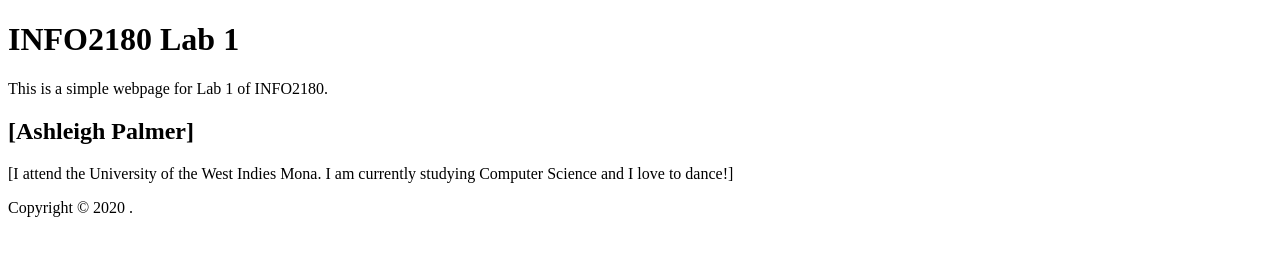
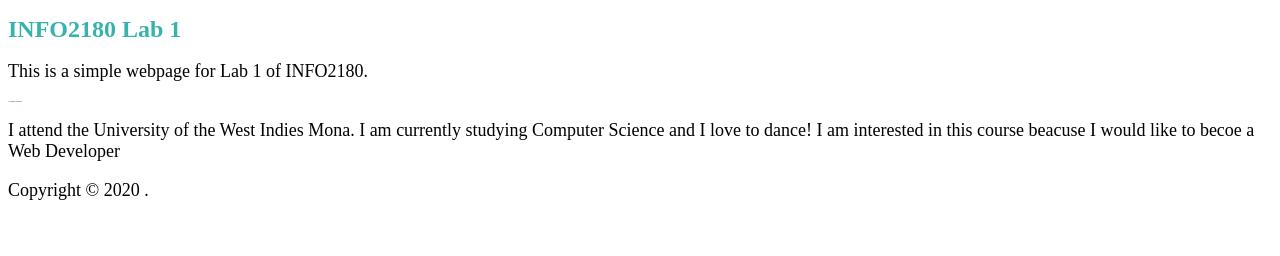
Before and after one commit to Leighzs/info2180-lab1, a plain HTML site: page index.html in a window 1280 px wide. Drawn offline with Linux system fonts and the light colour scheme.

Commit message:
Edited index.html

```diff
--- a/index.html
+++ b/index.html
@@ -5,6 +5,8 @@
     <meta name="viewport" content="width=devicewidth, initial-scale=1.0">
     <meta http-equiv="X-UA-Compatible" content="ie=edge">
     <title>INFO2180 Lab 1</title>
+    <link href="styles.css"
+    rel="stylesheet" type="text/css">
 </head>
 <body>
  <header>
@@ -12,8 +14,8 @@
      <p>This is a simple webpage for Lab 1 of INFO2180.</p>
  </header>
  <main>
- <h2>[Ashleigh Palmer]</h2>
- <p>[I attend the University of the West Indies Mona. I am currently studying Computer Science and I love to dance!]</p>
+ <h2>Ashleigh Palmer</h2>
+ <p>I attend the University of the West Indies Mona. I am currently studying Computer Science and I love to dance! I am interested in this course beacuse I would like to becoe a Web Developer</p>
  </main>
  <footer>
  <p>Copyright &copy; 2020 <Your Name>.</p>
```
